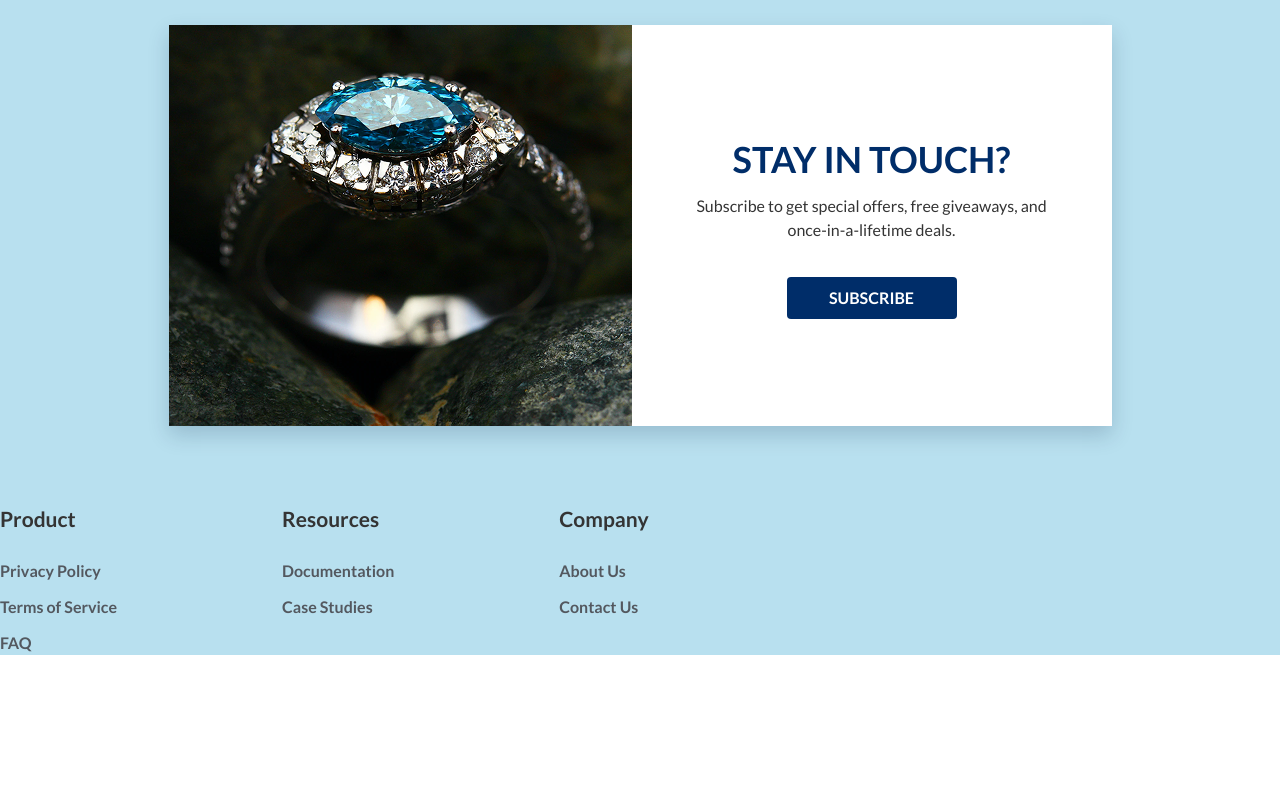
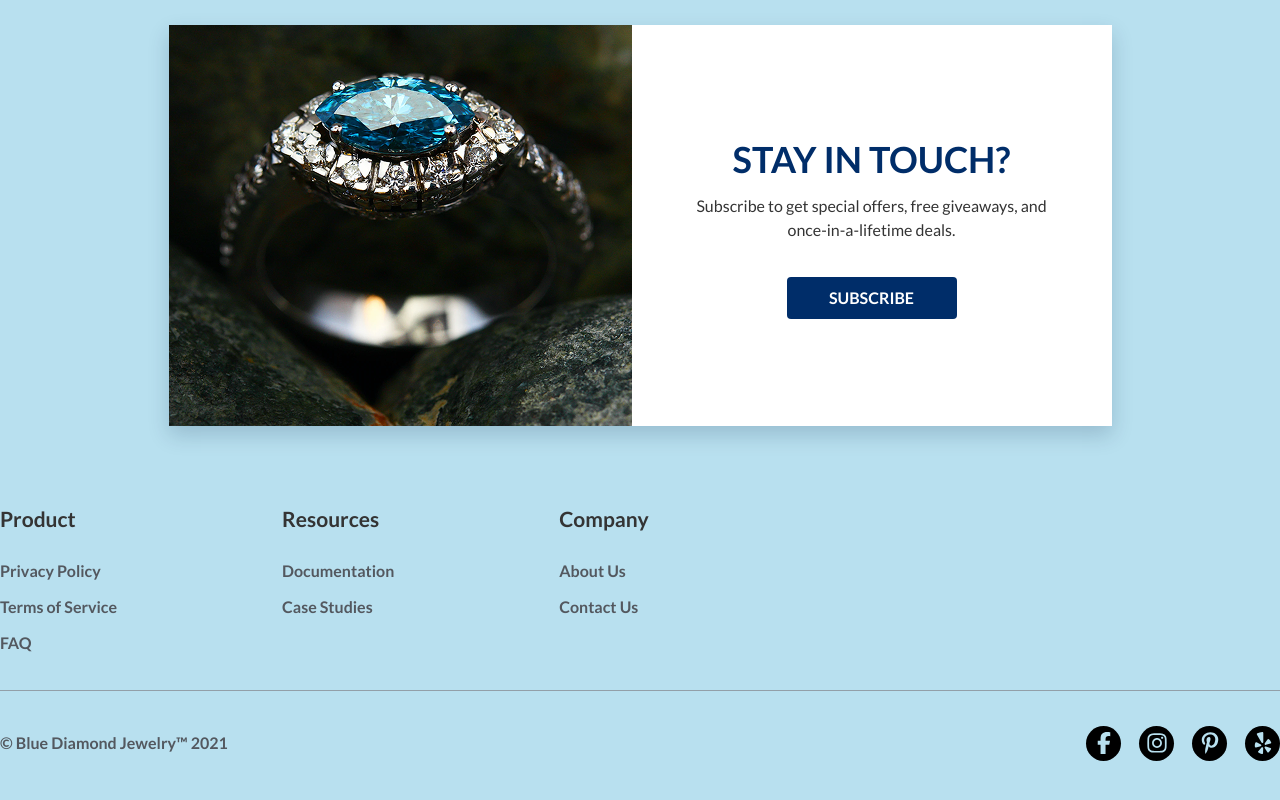
Before and after one commit to MariumAkterDev/Bayside, a React (Vite) app: page / in a window 1280 px wide. Shown: the part 4200-5000 px from the top of the page. Before the commit the page ends 4855 px from the top, so only its background shows below. Built offline with nearby package versions, Linux system fonts and the light colour scheme.

Commit message:
update commit

```diff
--- a/src/Components/Footer/Footer.css
+++ b/src/Components/Footer/Footer.css
@@ -26,5 +26,5 @@
     @apply hover:text-[#000] hover:underline duration-[0.3s]
 }
 .footerRow2{
-    @apply lg:mt-[36px] flex flex-wrap justify-between lg:justify-start lg:gap-[165px] px-[20px] lg:px-0
+    @apply lg:mt-[36px] flex flex-wrap justify-between lg:justify-start lg:gap-[165px] px-[20px] lg:px-0 pb-[35px]
 }
--- /dev/null
+++ b/src/Components/FooterBtm/FooterBtm.css
@@ -0,0 +1,15 @@
+.MainFooterBtm{
+    @apply bg-[#B8E0EF] w-[full] pb-[41px]
+}
+.footerBtmRow{
+    @apply  pt-[35px] px-[20px] lg:px-0  flex flex-wrap-reverse items-center justify-center gap-y-[20px] sm:justify-between
+}
+.footerBtmRow p{
+    @apply text-[#53585F] text-[16px] font-bold font-Lato
+}
+.socials{
+    @apply  flex items-center gap-[18px] text-[22px]
+}
+.socials .icon{
+    @apply w-[35px] h-[35px] rounded-full bg-[#000] text-[#B8E0EF] flex justify-center items-center hover:bg-[#fff] hover:text-[#000] duration-[0.2s]
+}
--- /dev/null
+++ b/src/Components/FooterBtm/FooterBtm.jsx
@@ -0,0 +1,29 @@
+import React from 'react'
+import './FooterBtm.css'
+import { FaInstagram, FaYelp, FaPinterestP   } from "react-icons/fa";
+import { FaFacebookF } from "react-icons/fa6";
+import { Link } from 'react-router';
+
+
+const FooterBtm = () => {
+  return (
+    <section>
+        <div className="MainFooterBtm">
+            <div className='w-full h-[1px] bg-[#929FA8] ' ></div>
+            <div className="container">
+                <div className="footerBtmRow">
+                    <p>© Blue Diamond Jewelry™  2021</p>
+                     <div className="socials">
+                        <Link className="icon"><FaFacebookF /></Link>
+                        <Link className="icon"><FaInstagram /></Link>
+                        <Link className="icon"><FaPinterestP /></Link>
+                        <Link className="icon"><FaYelp  /></Link>
+                     </div>
+                </div>
+            </div>
+        </div>
+    </section>
+  )
+}
+
+export default FooterBtm
--- a/src/Layouts/LayoutOne.jsx
+++ b/src/Layouts/LayoutOne.jsx
@@ -2,6 +2,7 @@ import React from 'react'
 import Nav from '../Components/Nav/Nav'
 import { Outlet } from 'react-router'
 import Footer from '../Components/Footer/Footer'
+import FooterBtm from '../Components/FooterBtm/FooterBtm'
 
 const LayoutOne = () => {
   return (
@@ -9,6 +10,7 @@ const LayoutOne = () => {
         <Nav/>
         <Outlet/>
         <Footer/>
+        <FooterBtm/>
     </>
   )
 }
```
